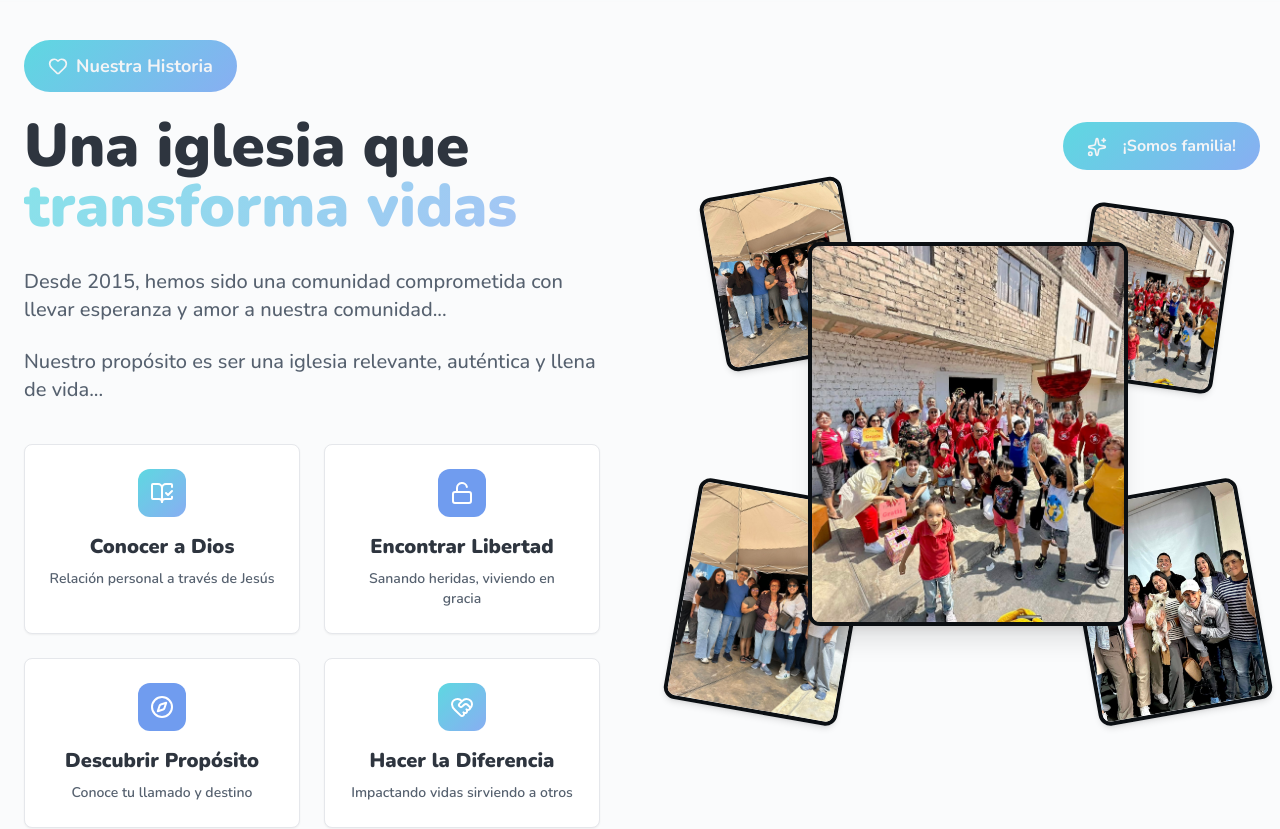
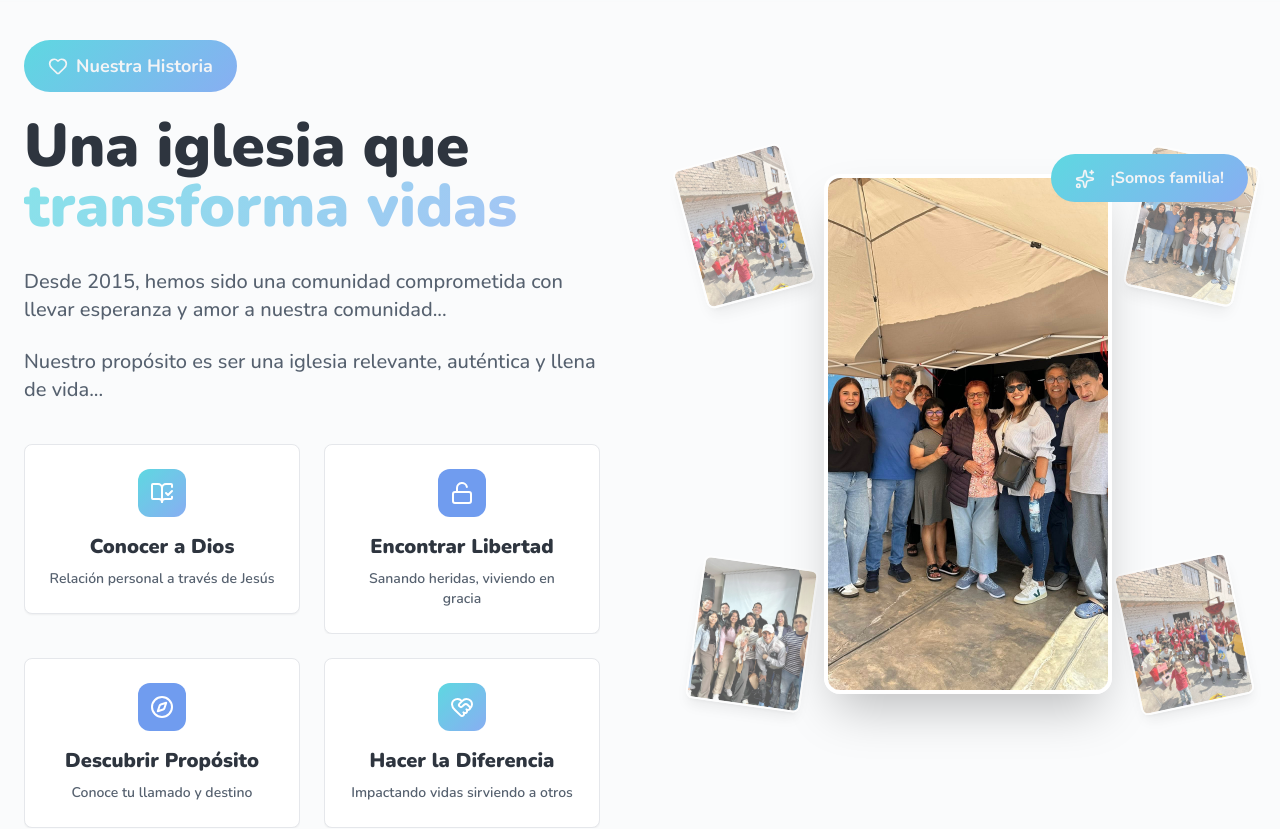
Before and after one commit to Javs-Arbulu/client, a React (Vite) app: page / in a window 1280 px wide. Shown: the part 920-1749 px from the top of the page. Built offline with nearby package versions, Linux system fonts and the light colour scheme.

Commit message:
fix(H13): Cambio en rotatingPhoto

```diff
--- a/package.json
+++ b/package.json
@@ -14,7 +14,8 @@
     "axios": "^1.10.0",
     "class-variance-authority": "^0.7.1",
     "clsx": "^2.1.1",
-    "framer-motion": "^12.23.11",
+    "framer-motion": "^12.23.12",
+    "gsap": "^3.13.0",
     "lucide-react": "^0.525.0",
     "react": "^19.1.0",
     "react-dom": "^19.1.0",
--- /dev/null
+++ b/src/backgrounds/reactbits/GridMotion/GridMotion.tsx
@@ -0,0 +1,115 @@
+/*
+	Installed from https://reactbits.dev/ts/tailwind/
+*/
+
+import { useEffect, useRef, FC } from "react";
+import { gsap } from "gsap";
+
+interface GridMotionProps {
+  items?: string[];
+  gradientColor?: string;
+}
+
+const GridMotion: FC<GridMotionProps> = ({
+  items = [],
+  gradientColor = "black",
+}) => {
+  const gridRef = useRef<HTMLDivElement>(null);
+  const rowRefs = useRef<(HTMLDivElement | null)[]>([]);
+  const mouseXRef = useRef<number>(window.innerWidth / 2);
+
+  const totalItems = 28;
+  const defaultItems = Array.from(
+    { length: totalItems },
+    (_, index) => `Item ${index + 1}`,
+  );
+  const combinedItems =
+    items.length > 0 ? items.slice(0, totalItems) : defaultItems;
+
+  useEffect(() => {
+    gsap.ticker.lagSmoothing(0);
+
+    const handleMouseMove = (e: MouseEvent): void => {
+      mouseXRef.current = e.clientX;
+    };
+
+    const updateMotion = (): void => {
+      const maxMoveAmount = 300;
+      const baseDuration = 0.8;
+      const inertiaFactors = [0.6, 0.4, 0.3, 0.2];
+
+      rowRefs.current.forEach((row, index) => {
+        if (row) {
+          const direction = index % 2 === 0 ? 1 : -1;
+          const moveAmount =
+            ((mouseXRef.current / window.innerWidth) * maxMoveAmount -
+              maxMoveAmount / 2) *
+            direction;
+
+          gsap.to(row, {
+            x: moveAmount,
+            duration:
+              baseDuration + inertiaFactors[index % inertiaFactors.length],
+            ease: "power3.out",
+            overwrite: "auto",
+          });
+        }
+      });
+    };
+
+    const removeAnimationLoop = gsap.ticker.add(updateMotion);
+    window.addEventListener("mousemove", handleMouseMove);
+
+    return () => {
+      window.removeEventListener("mousemove", handleMouseMove);
+      removeAnimationLoop();
+    };
+  }, []);
+
+  return (
+    <div ref={gridRef} className="h-full w-full overflow-hidden">
+      <section
+        className="w-full h-screen overflow-hidden relative flex items-center justify-center"
+        style={{
+          background: `radial-gradient(circle, ${gradientColor} 0%, transparent 100%)`,
+        }}
+      >
+        <div className="absolute inset-0 pointer-events-none z-[4] bg-[length:250px]"></div>
+        <div className="gap-4 flex-none relative w-[150vw] h-[150vh] grid grid-rows-4 grid-cols-1 rotate-[-15deg] origin-center z-[2]">
+          {Array.from({ length: 4 }, (_, rowIndex) => (
+            <div
+              key={rowIndex}
+              className="grid gap-4 grid-cols-7"
+              style={{ willChange: "transform, filter" }}
+              ref={(el) => {
+                if (el) rowRefs.current[rowIndex] = el;
+              }}
+            >
+              {Array.from({ length: 7 }, (_, itemIndex) => {
+                const content = combinedItems[rowIndex * 7 + itemIndex];
+                return (
+                  <div key={itemIndex} className="relative">
+                    <div className="relative w-full h-full overflow-hidden rounded-[10px] bg-[#111] flex items-center justify-center text-white text-[1.5rem]">
+                      {typeof content === "string" &&
+                      content.startsWith("http") ? (
+                        <div
+                          className="w-full h-full bg-cover bg-center absolute top-0 left-0"
+                          style={{ backgroundImage: `url(${content})` }}
+                        ></div>
+                      ) : (
+                        <div className="p-4 text-center z-[1]">{content}</div>
+                      )}
+                    </div>
+                  </div>
+                );
+              })}
+            </div>
+          ))}
+        </div>
+        <div className="relative w-full h-full top-0 left-0 pointer-events-none"></div>
+      </section>
+    </div>
+  );
+};
+
+export default GridMotion;
--- /dev/null
+++ b/src/components/reactbits/SpotlightCard/SpotlightCard.tsx
@@ -0,0 +1,75 @@
+/*
+	Installed from https://reactbits.dev/ts/tailwind/
+*/
+
+import React, { useRef, useState } from "react";
+
+interface Position {
+  x: number;
+  y: number;
+}
+
+interface SpotlightCardProps extends React.PropsWithChildren {
+  className?: string;
+  // spotlightColor?: `var(--${string}-${number})`;
+  spotlightColor?: unknown;
+}
+
+const SpotlightCard: React.FC<SpotlightCardProps> = ({
+  children,
+  className = "",
+  spotlightColor = "rgba(255, 255, 255, 0.25)",
+}) => {
+  const divRef = useRef<HTMLDivElement>(null);
+  const [isFocused, setIsFocused] = useState<boolean>(false);
+  const [position, setPosition] = useState<Position>({ x: 0, y: 0 });
+  const [opacity, setOpacity] = useState<number>(0);
+
+  const handleMouseMove: React.MouseEventHandler<HTMLDivElement> = (e) => {
+    if (!divRef.current || isFocused) return;
+
+    const rect = divRef.current.getBoundingClientRect();
+    setPosition({ x: e.clientX - rect.left, y: e.clientY - rect.top });
+  };
+
+  const handleFocus = () => {
+    setIsFocused(true);
+    setOpacity(0.6);
+  };
+
+  const handleBlur = () => {
+    setIsFocused(false);
+    setOpacity(0);
+  };
+
+  const handleMouseEnter = () => {
+    setOpacity(0.6);
+  };
+
+  const handleMouseLeave = () => {
+    setOpacity(0);
+  };
+
+  return (
+    <div
+      ref={divRef}
+      onMouseMove={handleMouseMove}
+      onFocus={handleFocus}
+      onBlur={handleBlur}
+      onMouseEnter={handleMouseEnter}
+      onMouseLeave={handleMouseLeave}
+      className={`relative overflow-hidden ${className}`}
+    >
+      <div
+        className="pointer-events-none absolute inset-0 opacity-0 transition-opacity duration-500 ease-in-out"
+        style={{
+          opacity,
+          background: `radial-gradient(circle at ${position.x}px ${position.y}px, ${spotlightColor}, transparent 80%)`,
+        }}
+      />
+      {children}
+    </div>
+  );
+};
+
+export default SpotlightCard;
--- a/src/components/sections/HeroSection.tsx
+++ b/src/components/sections/HeroSection.tsx
@@ -5,10 +5,7 @@ import { IconBadge } from "../ui/iconBagde";
 
 export default function HeroSection() {
   return (
-    <section
-      id="inicio"
-      className="relative py-10 lg:py-20 section-bg overflow-hidden"
-    >
+    <section id="inicio" className="relative py-10 lg:py-20 overflow-hidden">
       {/* Fondo sutil */}
       <div className="absolute inset-0 hero-bg-decoration"></div>
 
--- a/src/components/sections/NosotrosSection.tsx
+++ b/src/components/sections/NosotrosSection.tsx
@@ -11,6 +11,7 @@ import { IconBadge } from "../ui/iconBagde";
 import { RotatingPhoto } from "../ui/rotatingPhoto";
 import LedDivider from "../ui/ledDivider";
 import { motion } from "framer-motion";
+import SpotlightCard from "../reactbits/SpotlightCard/SpotlightCard";
 
 export default function NosotrosSection() {
   return (
@@ -51,6 +52,7 @@ export default function NosotrosSection() {
                 </div>
 
                 <div className="grid grid-cols-1 sm:grid-cols-2 gap-6">
+                  <SpotlightCard spotlightColor="var(--primary-300)">
                     <Card className="card-base group">
                       <CardContent className="p-6 text-center">
                         <div className="w-12 h-12 bg-primary rounded-xl flex items-center justify-center mx-auto mb-4 group-hover:scale-110 transition-transform">
@@ -64,7 +66,9 @@ export default function NosotrosSection() {
                         </div>
                       </CardContent>
                     </Card>
+                  </SpotlightCard>
 
+                  <SpotlightCard spotlightColor="var(--primary-300)">
                     <Card className="card-base group">
                       <CardContent className="p-6 text-center">
                         <div className="w-12 h-12 bg-secondary rounded-xl flex items-center justify-center mx-auto mb-4 group-hover:scale-110 transition-transform">
@@ -78,7 +82,9 @@ export default function NosotrosSection() {
                         </div>
                       </CardContent>
                     </Card>
+                  </SpotlightCard>
 
+                  <SpotlightCard spotlightColor="var(--primary-300)">
                     <Card className="card-base group">
                       <CardContent className="p-6 text-center">
                         <div className="w-12 h-12 bg-secondary rounded-xl flex items-center justify-center mx-auto mb-4 group-hover:scale-110 transition-transform">
@@ -92,7 +98,8 @@ export default function NosotrosSection() {
                         </div>
                       </CardContent>
                     </Card>
-
+                  </SpotlightCard>
+                  <SpotlightCard spotlightColor="var(--primary-300)">
                     <Card className="card-base group">
                       <CardContent className="p-6 text-center">
                         <div className="w-12 h-12 bg-primary rounded-xl flex items-center justify-center mx-auto mb-4 group-hover:scale-110 transition-transform">
@@ -106,11 +113,12 @@ export default function NosotrosSection() {
                         </div>
                       </CardContent>
                     </Card>
+                  </SpotlightCard>
                 </div>
               </div>
 
               {/* Imagen rotatoria */}
-              <div className="w-full max-w-full sm:max-w-[600px] mx-auto lg:mx-0">
+              <div className="w-full max-w-full sm:max-w-[600px] mx-auto">
                 <RotatingPhoto
                   images={[
                     {
--- a/src/components/ui/rotatingPhoto.tsx
+++ b/src/components/ui/rotatingPhoto.tsx
@@ -16,21 +16,10 @@ export const RotatingPhoto: React.FC<RotatingPhotoProps> = ({
   badgePosition = "top-left",
   interval = 3000,
 }) => {
-  const [displayImages, setDisplayImages] = useState<
-    { src: string; alt: string }[]
-  >([]);
-  const [isMobile, setIsMobile] = useState<boolean>(false);
+  const [currentSet, setCurrentSet] = useState(0);
+  const [isMobile, setIsMobile] = useState(false);
 
-  const updateImages = () => {
-    const count = isMobile ? 3 : 5;
-    if (images.length <= count) {
-      setDisplayImages(images.slice(0, count));
-    } else {
-      const shuffled = [...images].sort(() => 0.5 - Math.random());
-      setDisplayImages(shuffled.slice(0, count));
-    }
-  };
-
+  // Función para detectar si estamos en móvil
   useEffect(() => {
     const checkMobile = () => {
       setIsMobile(window.innerWidth <= 768);
@@ -38,75 +27,141 @@ export const RotatingPhoto: React.FC<RotatingPhotoProps> = ({
 
     checkMobile();
     window.addEventListener("resize", checkMobile);
+    return () => window.removeEventListener("resize", checkMobile);
+  }, []);
 
-    updateImages();
-    const timer = setInterval(updateImages, interval);
+  // Función para obtener las imágenes que se muestran actualmente
+  const getDisplayImages = () => {
+    if (images.length === 0) return [];
 
-    return () => {
-      window.removeEventListener("resize", checkMobile);
-      clearInterval(timer);
+    const count = isMobile ? 3 : 5; // En móvil 3, en desktop 5
+
+    // Siempre rotar las imágenes basándose en currentSet
+    const displayImages = [];
+
+    for (let i = 0; i < Math.min(count, images.length); i++) {
+      const index = (currentSet + i) % images.length;
+      displayImages.push(images[index]);
+    }
+
+    return displayImages;
   };
-    // eslint-disable-next-line react-hooks/exhaustive-deps
-  }, [images, interval, isMobile]);
+
+  const displayImages = getDisplayImages();
+
+  // Auto-rotación
+  useEffect(() => {
+    if (images.length <= 1) return;
+
+    const timer = setInterval(() => {
+      setCurrentSet((prev) => (prev + 1) % images.length);
+    }, interval);
+
+    return () => clearInterval(timer);
+  }, [images.length, interval]);
 
   const badgeClass = {
     "top-left": "top-0 left-0",
     "top-right": "top-0 right-0",
   }[badgePosition];
 
+  if (images.length === 0) return null;
+
   return (
-    <div className="relative w-full aspect-square mx-auto max-w-[600px]">
-      {/* Imagen central grande */}
+    <div className="relative w-full aspect-square mx-auto max-w-[350px] md:max-w-[650px]">
+      {/* Contenedor principal con las tarjetas distribuidas */}
+      <div className="relative w-full h-full flex items-center justify-center">
+        {/* Imagen central principal - Centrado perfecto para móvil y desktop */}
         {displayImages[0] && (
+          <div className="absolute z-40 left-1/2 top-1/2 -translate-x-1/2 -translate-y-1/2 transition-all duration-700 ease-out">
             <img
               src={displayImages[0].src}
               alt={displayImages[0].alt}
-          className="absolute z-30 w-80 h-96 rounded-xl object-cover border-4 border-adaptive shadow-xl transition-all duration-700 ease-in-out left-1/2 top-1/2 -translate-x-1/2 -translate-y-1/2"
+              className="w-[320px] h-[400px] md:w-[480px] md:h-[520px] rounded-2xl object-cover border-4 border-white shadow-2xl"
             />
+          </div>
         )}
-      {/* Solo renderiza si NO es móvil */}
+
+        {/* Solo en desktop: Imágenes pequeñas asomándose por los bordes */}
         {!isMobile && (
           <>
-          {/* Imagen arriba izquierda */}
+            {/* Imagen superior izquierda - Solo un pico visible */}
             {displayImages[1] && (
+              <div className="absolute z-10 left-2 top-2 transition-all duration-700 ease-out opacity-60 scale-85 rotate-[-15deg]">
                 <img
                   src={displayImages[1].src}
                   alt={displayImages[1].alt}
-              className="absolute z-10 w-36 h-44 rounded-xl object-cover border-4 border-adaptive shadow-md transition-all duration-700 ease-in-out left-8 top-10 rotate-[-10deg]"
+                  className="w-28 h-36 rounded-lg object-cover border-2 border-white shadow-lg hover:rotate-[-10deg] hover:scale-90 hover:opacity-75 transition-all duration-300"
                 />
+              </div>
             )}
 
-          {/* Imagen arriba derecha */}
+            {/* Imagen superior derecha - Solo un pico visible */}
             {displayImages[2] && (
+              <div className="absolute z-10 right-2 top-2 transition-all duration-700 ease-out delay-150 opacity-60 scale-85 rotate-[12deg]">
                 <img
                   src={displayImages[2].src}
                   alt={displayImages[2].alt}
-              className="absolute z-10 w-36 h-44 rounded-xl object-cover border-4 border-adaptive shadow-md transition-all duration-700 ease-in-out right-8 top-16 rotate-[8deg]"
+                  className="w-28 h-36 rounded-lg object-cover border-2 border-white shadow-lg hover:rotate-[8deg] hover:scale-90 hover:opacity-75 transition-all duration-300"
                 />
+              </div>
+            )}
+
+            {/* Imagen inferior izquierda - Pequeño pico */}
+            {displayImages[3] && (
+              <div className="absolute z-15 left-2 bottom-2 transition-all duration-700 ease-out delay-225 opacity-65 scale-90 rotate-[8deg]">
+                <img
+                  src={displayImages[3].src}
+                  alt={displayImages[3].alt}
+                  className="w-32 h-40 rounded-lg object-cover border-2 border-white shadow-lg hover:rotate-[5deg] hover:scale-95 hover:opacity-80 transition-all duration-300"
+                />
+              </div>
+            )}
+
+            {/* Imagen inferior derecha - Pequeño pico */}
+            {displayImages[4] && (
+              <div className="absolute z-15 right-2 bottom-2 transition-all duration-700 ease-out delay-300 opacity-65 scale-90 rotate-[-12deg]">
+                <img
+                  src={displayImages[4].src}
+                  alt={displayImages[4].alt}
+                  className="w-32 h-40 rounded-lg object-cover border-2 border-white shadow-lg hover:rotate-[-8deg] hover:scale-95 hover:opacity-80 transition-all duration-300"
+                />
+              </div>
             )}
           </>
         )}
-      {/* Imagen abajo izquierda */}
-      {displayImages[isMobile ? 1 : 3] && (
+
+        {/* En móvil: Solo 2 imágenes pequeñas estratégicamente posicionadas detrás */}
+        {isMobile && (
+          <>
+            {/* Imagen izquierda en móvil - Detrás y ligeramente visible */}
+            {displayImages[1] && (
+              <div className="absolute z-5 left-3 bottom-8 transition-all duration-700 ease-out delay-100 opacity-60 scale-75 rotate-[12deg]">
                 <img
-          src={displayImages[isMobile ? 1 : 3].src}
-          alt={displayImages[isMobile ? 1 : 3].alt}
-          className="absolute z-10 w-44 h-56 rounded-xl object-cover border-4 border-adaptive shadow-md transition-all duration-700 ease-in-out left-0 bottom-2 rotate-[10deg]"
+                  src={displayImages[1].src}
+                  alt={displayImages[1].alt}
+                  className="w-28 h-36 rounded-lg object-cover border-2 border-white shadow-lg"
                 />
+              </div>
             )}
-      {/* Imagen abajo derecha */}
-      {displayImages[isMobile ? 2 : 4] && (
+
+            {/* Imagen derecha en móvil - Detrás y ligeramente visible */}
+            {displayImages[2] && (
+              <div className="absolute z-5 right-3 bottom-8 transition-all duration-700 ease-out delay-150 opacity-60 scale-75 rotate-[-12deg]">
                 <img
-          src={displayImages[isMobile ? 2 : 4].src}
-          alt={displayImages[isMobile ? 2 : 4].alt}
-          className="absolute z-10 w-44 h-56 rounded-xl object-cover border-4 border-adaptive shadow-md transition-all duration-700 ease-in-out right-0 bottom-2 rotate-[-10deg]"
+                  src={displayImages[2].src}
+                  alt={displayImages[2].alt}
+                  className="w-28 h-36 rounded-lg object-cover border-2 border-white shadow-lg"
                 />
+              </div>
             )}
+          </>
+        )}
+      </div>
+
       {/* Badge opcional */}
       {badgeText && (
-        <div
-          className={`absolute z-40 ${badgeClass} translate-x-1 -translate-y-6 font-black`}
-        >
+        <div className={`absolute z-40 ${badgeClass} m-2`}>
           <IconBadge icon={badgeIcon} textSize="text-md">
             {badgeText}
           </IconBadge>
```
Also changed, not shown: jsrepo.json (+4 -4 lines), 1 other file (tests, documents, lock files or other folders). Lines whose indentation alone changed are shown as unchanged.
